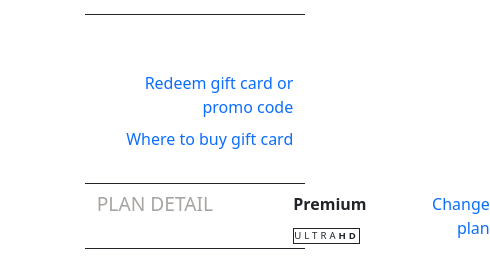
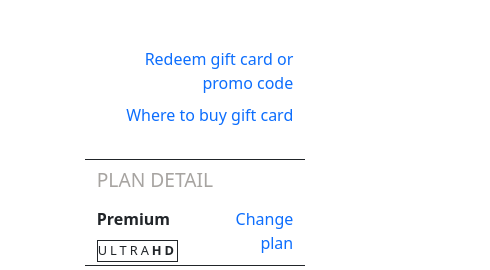
Before and after one commit to andreaDevelope/U2-W2-D5, a plain HTML site: page settings.html in a window 390 px wide. Shown: the part 772-1042 px from the top of the page, 490 px wide, since content can reach past the window. Drawn offline with nearby package versions, Linux system fonts and the light colour scheme.

Commit message:
refactoring-responsive

```diff
--- a/custom-bootstrap.scss
+++ b/custom-bootstrap.scss
@@ -332,15 +332,16 @@
 }
 
 // profile
-.lecter-spacing {
-  letter-spacing: 3px;
-  font-size: 0.8rem;
-  margin-bottom: 3px;
-}
 
-.main-profile {
-  p {
+.main-settings {
+  .text-primary {
     cursor: pointer;
+  }
+
+  .lecter-spacing {
+    letter-spacing: 3px;
+    font-size: 0.8rem;
+    margin-bottom: 3px;
   }
 
   .avatar-profile {
--- a/settings.html
+++ b/settings.html
@@ -22,7 +22,7 @@
     <link rel="stylesheet" href="https://cdn.jsdelivr.net/npm/bootstrap-icons@1.11.3/font/bootstrap-icons.min.css" />
     <!-- link CSS -->
     <link rel="stylesheet" href="./custom-bootstrap.css" />
-    <title>Simil-Netflix</title>
+    <title>Simil-Netflix-Settings</title>
   </head>
   <body>
     <header>
@@ -96,7 +96,7 @@
         </div>
       </nav>
     </header>
-    <main class="container-fluid w-75 px-5 my-5 main-profile">
+    <main class="container-fluid w-75 px-5 my-5 main-settings">
       <div class="row gap-md-0 gap-4">
         <div class="col-12">
           <h1 class="fs-2 border-bottom border-1 border-n-primary pb-3">Account</h1>
@@ -141,7 +141,8 @@
           </div>
         </div>
         <!-- ---------------------------------------------------------------------------------------------- -->
-        <div class="border-bottom border-1 border-n-primary d-flex border-top border-1 border-n-primary d-flex">
+        <div class="border-bottom border-1 border-n-primary border-top border-1 border-n-primary d-flex">
+          <div class="row flex-grow-1 justify-content-between">
             <div class="col-12 col-md-4 pe-0">
               <h3 class="text-n-boh2 mt-2">PLAN DETAIL</h3>
             </div>
@@ -152,6 +153,7 @@
               </div>
               <div>
                 <p class="mt-2 mb-2 text-primary fw-medium text-end">Change plan</p>
+              </div>
             </div>
           </div>
         </div>
```
Also changed, not shown: custom-bootstrap.css, 1 other file. Lines whose indentation alone changed are shown as unchanged.
